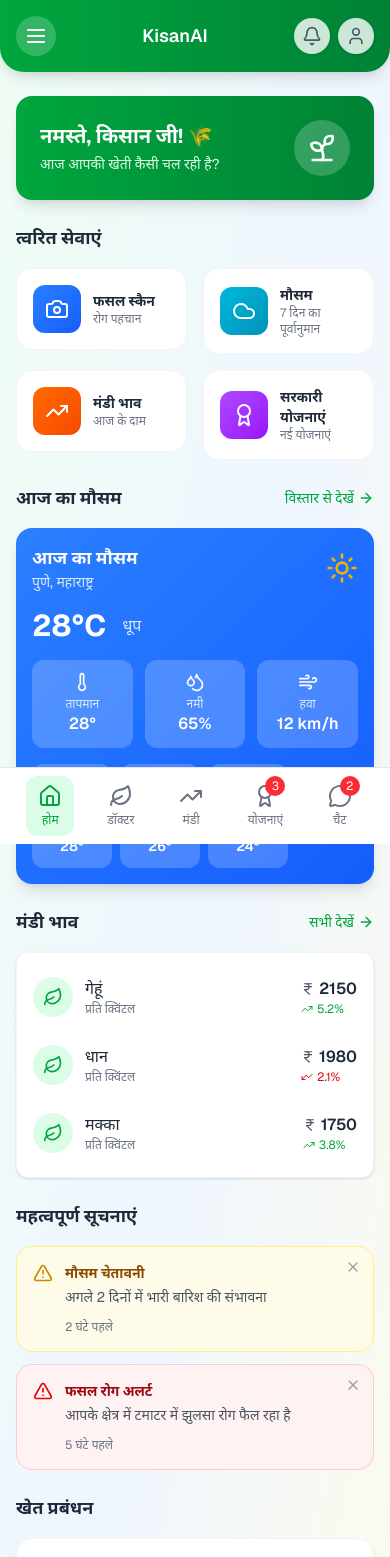
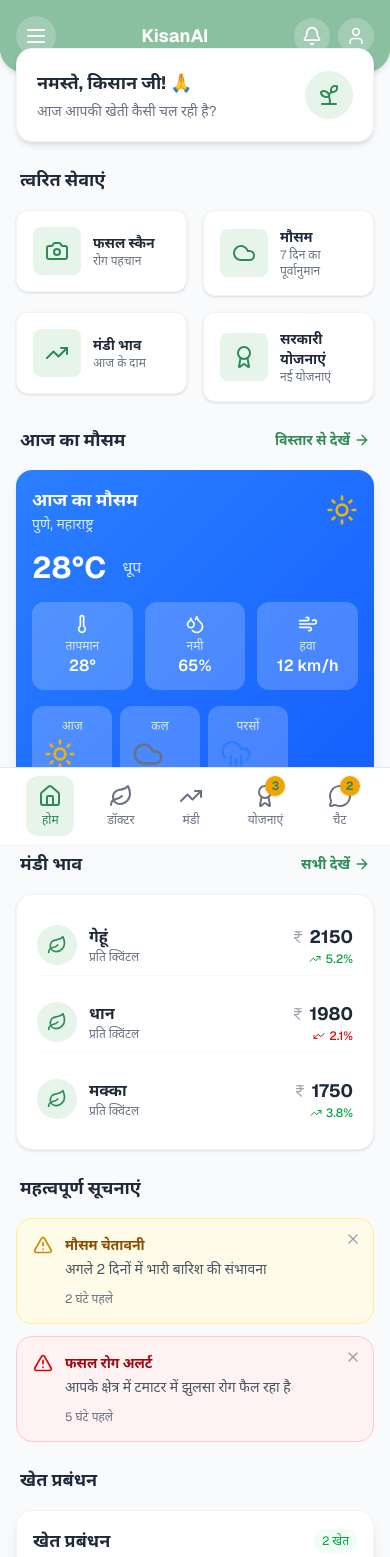
Before and after one commit to playlikeboy/KishanAI, a Next.js app: page /application/home in a window 390 px wide. Shown: the top 1557 px of the page. Built offline with nearby package versions, Linux system fonts and the light colour scheme.

Commit message:
feat: Add PWA support, update application icons, and refine mobile UI styling.

```diff
--- a/src/app/(mobileapp)/application/home/page.tsx
+++ b/src/app/(mobileapp)/application/home/page.tsx
@@ -1,22 +1,16 @@
 'use client';
 
-import React, { useState, useEffect } from 'react';
+import React from 'react';
 import {
   Camera,
   TrendingUp,
   Cloud,
   Award,
-  MessageCircle,
-  Leaf,
-  Sun,
-  CloudRain,
   Sprout,
   Bell,
   User,
-  Menu,
   ArrowRight,
-  Calendar,
-  MapPin,
+  Leaf,
   IndianRupee
 } from 'lucide-react';
 import Link from 'next/link';
@@ -26,11 +20,8 @@
   MobileHeader,
   QuickActionCard,
   WeatherCard,
-  MarketPriceCard,
-  CropDoctorCard,
+  AlertCard,
   FarmManagementCard,
-  AlertCard,
-  GovernmentSchemeCard,
   BottomNavigation
 } from '@/components/mobile';
 
@@ -96,48 +87,46 @@
 
 export default function HomePage() {
   return (
-    <div className="min-h-screen bg-gradient-to-br from-green-50 via-blue-50 to-yellow-50">
+    <div className="min-h-screen bg-gray-50 pb-24">
       {/* Header */}
       <MobileHeader
         title="KisanAI"
         showBack={false}
         rightElement={
           <div className="flex items-center gap-2">
-            <button className="p-2 rounded-full bg-white/80 backdrop-blur-sm shadow-sm">
-              <Bell size={20} className="text-gray-600" />
+            <button className="p-2 rounded-full bg-white/20 hover:bg-white/30 transition-colors">
+              <Bell size={20} className="text-white" />
             </button>
-            <button className="p-2 rounded-full bg-white/80 backdrop-blur-sm shadow-sm">
-              <User size={20} className="text-gray-600" />
+            <button className="p-2 rounded-full bg-white/20 hover:bg-white/30 transition-colors">
+              <User size={20} className="text-white" />
             </button>
           </div>
         }
       />
 
       {/* Content */}
-      <div className="px-4 pt-6 pb-24 space-y-6">
+      <div className="px-4 -mt-6 relative z-10 space-y-6">
         {/* Welcome Section */}
-        <div className="bg-gradient-to-r from-green-600 to-green-700 rounded-2xl p-6 text-white shadow-lg">
-          <div className="flex items-center justify-between">
-            <div>
-              <h2 className="text-xl font-bold mb-1">नमस्ते, किसान जी! 🌾</h2>
-              <p className="text-green-100 text-sm">आज आपकी खेती कैसी चल रही है?</p>
-            </div>
-            <div className="bg-white/20 rounded-full p-3">
-              <Sprout size={32} className="text-white" />
-            </div>
+        <div className="bg-white rounded-2xl p-5 shadow-md border border-gray-100 flex items-center justify-between">
+          <div>
+            <h2 className="text-lg font-bold text-gray-800 mb-1">नमस्ते, किसान जी! 🙏</h2>
+            <p className="text-gray-500 text-sm">आज आपकी खेती कैसी चल रही है?</p>
+          </div>
+          <div className="w-12 h-12 bg-[var(--secondary)] rounded-full flex items-center justify-center">
+            <Sprout size={24} className="text-[var(--primary)]" />
           </div>
         </div>
 
         {/* Quick Actions */}
         <div className="space-y-4">
-          <h3 className="text-lg font-semibold text-gray-800">त्वरित सेवाएं</h3>
+          <h3 className="text-lg font-bold text-gray-800 px-1">त्वरित सेवाएं</h3>
           <div className="grid grid-cols-2 gap-4">
             <Link href="/application/crop-scan">
               <QuickActionCard
                 icon={Camera}
                 title="फसल स्कैन"
                 subtitle="रोग पहचान"
-                color="bg-gradient-to-br from-blue-500 to-blue-600"
+                color="from-blue-500 to-blue-600"
               />
             </Link>
             <Link href="/application/weather-forecast">
@@ -145,7 +134,7 @@
                 icon={Cloud}
                 title="मौसम"
                 subtitle="7 दिन का पूर्वानुमान"
-                color="bg-gradient-to-br from-cyan-500 to-cyan-600"
+                color="from-cyan-500 to-cyan-600"
               />
             </Link>
             <Link href="/application/market-prices">
@@ -153,7 +142,7 @@
                 icon={TrendingUp}
                 title="मंडी भाव"
                 subtitle="आज के दाम"
-                color="bg-gradient-to-br from-orange-500 to-orange-600"
+                color="from-orange-500 to-orange-600"
               />
             </Link>
             <Link href="/application/schemes">
@@ -161,7 +150,7 @@
                 icon={Award}
                 title="सरकारी योजनाएं"
                 subtitle="नई योजनाएं"
-                color="bg-gradient-to-br from-purple-500 to-purple-600"
+                color="from-purple-500 to-purple-600"
               />
             </Link>
           </div>
@@ -169,9 +158,9 @@
 
         {/* Weather Widget */}
         <div className="space-y-4">
-          <div className="flex items-center justify-between">
-            <h3 className="text-lg font-semibold text-gray-800">आज का मौसम</h3>
-            <Link href="/application/weather-forecast" className="text-green-600 text-sm font-medium flex items-center gap-1">
+          <div className="flex items-center justify-between px-1">
+            <h3 className="text-lg font-bold text-gray-800">आज का मौसम</h3>
+            <Link href="/application/weather-forecast" className="text-[var(--primary)] text-sm font-semibold flex items-center gap-1">
               विस्तार से देखें <ArrowRight size={16} />
             </Link>
           </div>
@@ -180,33 +169,32 @@
 
         {/* Market Prices Preview */}
         <div className="space-y-4">
-          <div className="flex items-center justify-between">
-            <h3 className="text-lg font-semibold text-gray-800">मंडी भाव</h3>
-            <Link href="/application/market-prices" className="text-green-600 text-sm font-medium flex items-center gap-1">
+          <div className="flex items-center justify-between px-1">
+            <h3 className="text-lg font-bold text-gray-800">मंडी भाव</h3>
+            <Link href="/application/market-prices" className="text-[var(--primary)] text-sm font-semibold flex items-center gap-1">
               सभी देखें <ArrowRight size={16} />
             </Link>
           </div>
-          <div className="bg-white rounded-xl p-4 shadow-sm border border-gray-100">
-            <div className="space-y-3">
+          <div className="bg-white rounded-2xl p-5 shadow-sm border border-gray-100">
+            <div className="space-y-4">
               {mockMarketPrices.map((item, index) => (
-                <div key={index} className="flex items-center justify-between py-2">
+                <div key={index} className="flex items-center justify-between py-2 border-b border-gray-50 last:border-0">
                   <div className="flex items-center gap-3">
-                    <div className="w-10 h-10 bg-green-100 rounded-full flex items-center justify-center">
-                      <Leaf size={20} className="text-green-600" />
+                    <div className="w-10 h-10 bg-[var(--secondary)] rounded-full flex items-center justify-center">
+                      <Leaf size={20} className="text-[var(--primary)]" />
                     </div>
                     <div>
-                      <p className="font-medium text-gray-800">{item.crop}</p>
+                      <p className="font-bold text-gray-800">{item.crop}</p>
                       <p className="text-xs text-gray-500">{item.unit}</p>
                     </div>
                   </div>
                   <div className="text-right">
-                    <div className="flex items-center gap-1">
-                      <IndianRupee size={14} className="text-gray-600" />
-                      <span className="font-semibold text-gray-800">{item.price}</span>
+                    <div className="flex items-center justify-end gap-1">
+                      <IndianRupee size={14} className="text-gray-400" />
+                      <span className="font-bold text-gray-800 text-lg">{item.price}</span>
                     </div>
-                    <div className={`text-xs flex items-center gap-1 ${
-                      item.change > 0 ? 'text-green-600' : 'text-red-600'
-                    }`}>
+                    <div className={`text-xs flex items-center justify-end gap-1 font-medium ${item.change > 0 ? 'text-green-600' : 'text-red-600'
+                      }`}>
                       {item.change > 0 ? <TrendingUp size={12} /> : <TrendingUp size={12} className="rotate-180" />}
                       {Math.abs(item.change)}%
                     </div>
@@ -219,13 +207,13 @@
 
         {/* Alerts */}
         <div className="space-y-4">
-          <h3 className="text-lg font-semibold text-gray-800">महत्वपूर्ण सूचनाएं</h3>
+          <h3 className="text-lg font-bold text-gray-800 px-1">महत्वपूर्ण सूचनाएं</h3>
           <AlertCard alerts={mockAlerts} />
         </div>
 
         {/* Farm Management Quick Access */}
         <div className="space-y-4">
-          <h3 className="text-lg font-semibold text-gray-800">खेत प्रबंधन</h3>
+          <h3 className="text-lg font-bold text-gray-800 px-1">खेत प्रबंधन</h3>
           <FarmManagementCard farms={mockFarms} />
         </div>
       </div>
--- a/src/components/mobile/BottomNavigation.tsx
+++ b/src/components/mobile/BottomNavigation.tsx
@@ -40,7 +40,7 @@
   const activeTab = getActiveTab();
 
   return (
-    <div className="fixed bottom-0 left-0 right-0 bg-white border-t border-gray-200 px-4 py-2 safe-area-pb">
+    <div className="fixed bottom-0 left-0 right-0 bg-white border-t border-gray-200 px-4 py-2 safe-area-pb z-50">
       <div className="flex items-center justify-around">
         {navItems.map((item) => {
           const Icon = item.icon;
@@ -53,7 +53,7 @@
               className={`
                 relative flex flex-col items-center py-2 px-3 rounded-xl transition-all duration-200
                 ${isActive
-                  ? 'bg-green-100 text-green-600'
+                  ? 'bg-[var(--secondary)] text-[var(--primary)]'
                   : 'text-gray-500 hover:text-gray-700'
                 }
               `}
@@ -61,17 +61,17 @@
               <div className="relative">
                 <Icon
                   size={24}
-                  className={isActive ? 'text-green-600' : 'text-gray-500'}
+                  className={isActive ? 'text-[var(--primary)]' : 'text-gray-500'}
                 />
                 {item.badge && item.badge > 0 && (
-                  <span className="absolute -top-2 -right-2 bg-red-500 text-white text-xs rounded-full h-5 w-5 flex items-center justify-center">
+                  <span className="absolute -top-2 -right-2 bg-[var(--accent)] text-[var(--primary)] text-xs font-bold rounded-full h-5 w-5 flex items-center justify-center shadow-sm">
                     {item.badge > 9 ? '9+' : item.badge}
                   </span>
                 )}
               </div>
               <span className={`
                 text-xs mt-1 font-medium
-                ${isActive ? 'text-green-600' : 'text-gray-500'}
+                ${isActive ? 'text-[var(--primary)]' : 'text-gray-500'}
               `}>
                 {item.label}
               </span>
--- a/src/components/mobile/MobileHeader.tsx
+++ b/src/components/mobile/MobileHeader.tsx
@@ -29,8 +29,9 @@
   // If title is provided, use simplified header layout
   if (title) {
     return (
-      <div className="bg-gradient-to-r from-green-600 to-green-700 text-white p-4 rounded-b-3xl shadow-lg">
-        <div className="flex items-center justify-between">
+      <div className="bg-[var(--primary)] text-white p-4 rounded-b-3xl shadow-md relative overflow-hidden">
+        <div className="absolute inset-0 bg-pattern-grid opacity-10"></div>
+        <div className="relative z-10 flex items-center justify-between">
           {showBack ? (
             <button
               onClick={onBackClick}
@@ -47,7 +48,7 @@
             </button>
           )}
 
-          <h1 className="text-lg font-semibold text-center flex-1">{title}</h1>
+          <h1 className="text-lg font-bold text-center flex-1 font-manrope">{title}</h1>
 
           {rightElement ? (
             <div>{rightElement}</div>
@@ -59,7 +60,7 @@
               >
                 <Bell size={24} />
                 {notificationCount > 0 && (
-                  <span className="absolute -top-1 -right-1 bg-red-500 text-white text-xs rounded-full h-5 w-5 flex items-center justify-center">
+                  <span className="absolute -top-1 -right-1 bg-[var(--accent)] text-[var(--primary)] text-xs font-bold rounded-full h-5 w-5 flex items-center justify-center">
                     {notificationCount > 9 ? '9+' : notificationCount}
                   </span>
                 )}
@@ -80,7 +81,9 @@
 
   // Default header layout with user info
   return (
-    <div className="bg-gradient-to-r from-green-600 to-green-700 text-white p-4 rounded-b-3xl shadow-lg">
+    <div className="bg-[var(--primary)] text-white p-4 rounded-b-3xl shadow-md relative overflow-hidden">
+      <div className="absolute inset-0 bg-pattern-grid opacity-10"></div>
+      <div className="relative z-10">
         <div className="flex items-center justify-between mb-4">
           <button
             onClick={onMenuClick}
@@ -96,7 +99,7 @@
             >
               <Bell size={24} />
               {notificationCount > 0 && (
-              <span className="absolute -top-1 -right-1 bg-red-500 text-white text-xs rounded-full h-5 w-5 flex items-center justify-center">
+                <span className="absolute -top-1 -right-1 bg-[var(--accent)] text-[var(--primary)] text-xs font-bold rounded-full h-5 w-5 flex items-center justify-center">
                   {notificationCount > 9 ? '9+' : notificationCount}
                 </span>
               )}
@@ -112,14 +115,15 @@
         </div>
 
         <div className="flex items-center space-x-3">
-        <div className="w-12 h-12 bg-white/20 rounded-full flex items-center justify-center">
+          <div className="w-12 h-12 bg-white/20 rounded-full flex items-center justify-center border-2 border-white/30">
             <User size={24} className="text-white" />
           </div>
           <div>
-          <h2 className="text-lg font-semibold">नमस्ते, {userName}</h2>
-          <div className="flex items-center space-x-1 text-green-100">
+            <h2 className="text-lg font-bold font-manrope">नमस्ते, {userName}</h2>
+            <div className="flex items-center space-x-1 text-green-50">
               <Globe size={14} />
-            <span className="text-sm">{location}</span>
+              <span className="text-sm font-medium">{location}</span>
+            </div>
           </div>
         </div>
       </div>
--- a/src/components/mobile/QuickActionCard.tsx
+++ b/src/components/mobile/QuickActionCard.tsx
@@ -14,7 +14,7 @@
   icon: Icon,
   title,
   subtitle,
-  color,
+  color, // Keeping color prop for backward compatibility but might override styles
   onClick,
   isActive = false
 }) => {
@@ -22,31 +22,23 @@
     <button
       onClick={onClick}
       className={`
-        w-full p-4 rounded-2xl transition-all duration-300 transform hover:scale-105 active:scale-95
-        ${isActive
-          ? `bg-gradient-to-br ${color} shadow-lg`
-          : 'bg-white border border-gray-100 hover:shadow-md'
-        }
+        w-full p-4 rounded-xl transition-all duration-300 text-left
+        border border-gray-100 shadow-sm hover:shadow-md hover:border-[var(--primary)]
+        bg-white group
       `}
     >
       <div className="flex items-center space-x-3">
         <div className={`
-          p-3 rounded-xl
-          ${isActive
-            ? 'bg-white/20'
-            : `bg-gradient-to-br ${color}`
-          }
+          p-3 rounded-lg bg-[var(--secondary)] text-[var(--primary)]
+          group-hover:bg-[var(--primary)] group-hover:text-white transition-colors
         `}>
-          <Icon
-            size={24}
-            className={isActive ? 'text-white' : 'text-white'}
-          />
+          <Icon size={24} />
         </div>
-        <div className="text-left">
-          <h3 className={`font-semibold text-sm ${isActive ? 'text-white' : 'text-gray-800'}`}>
+        <div>
+          <h3 className="font-bold text-sm text-gray-800 group-hover:text-[var(--primary)] transition-colors">
             {title}
           </h3>
-          <p className={`text-xs ${isActive ? 'text-white/80' : 'text-gray-500'}`}>
+          <p className="text-xs text-gray-500">
             {subtitle}
           </p>
         </div>
```
Also changed, not shown: src/components/mobile/MarketPriceCard.tsx (+27 -21 lines). Lines whose indentation alone changed are shown as unchanged.
